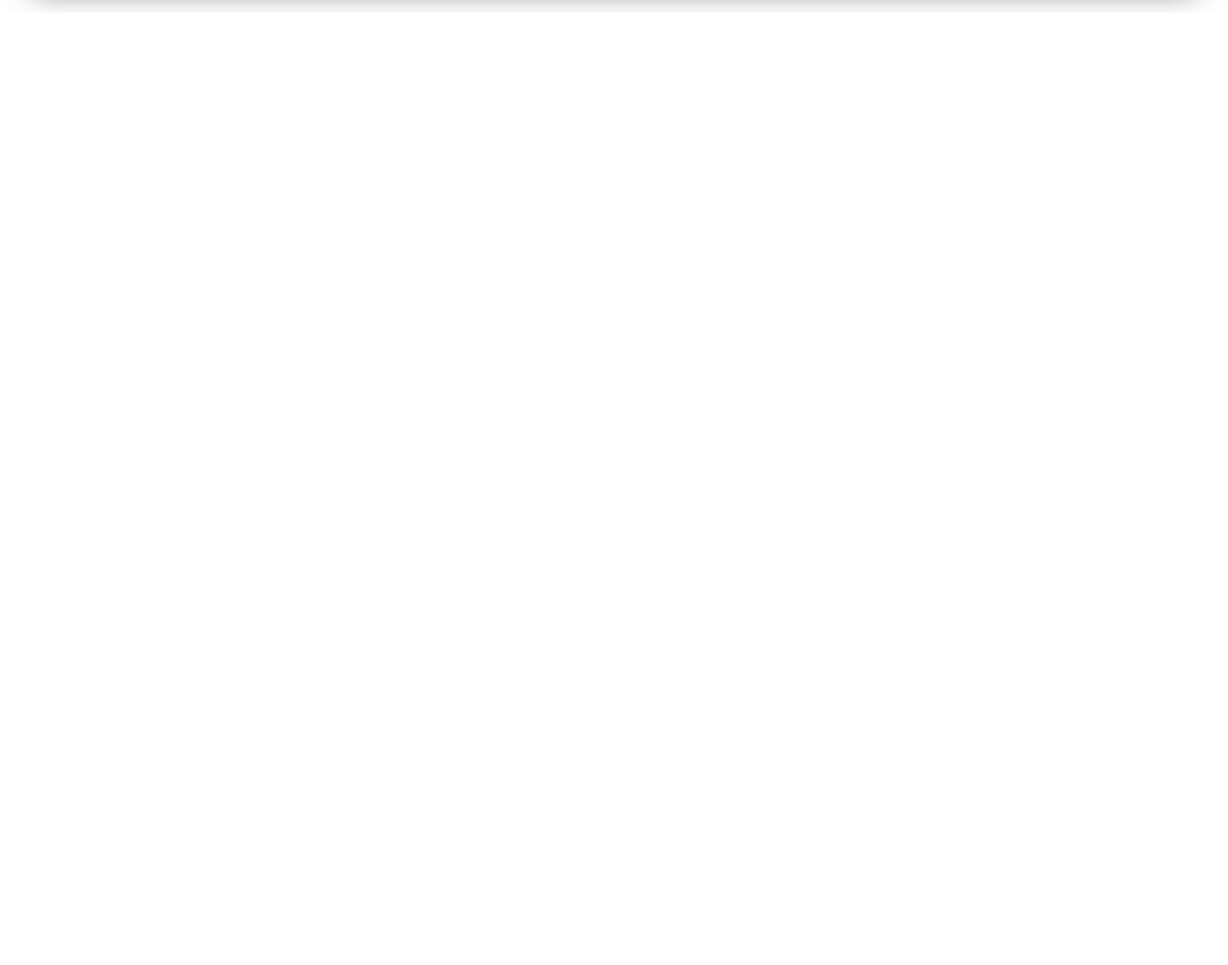
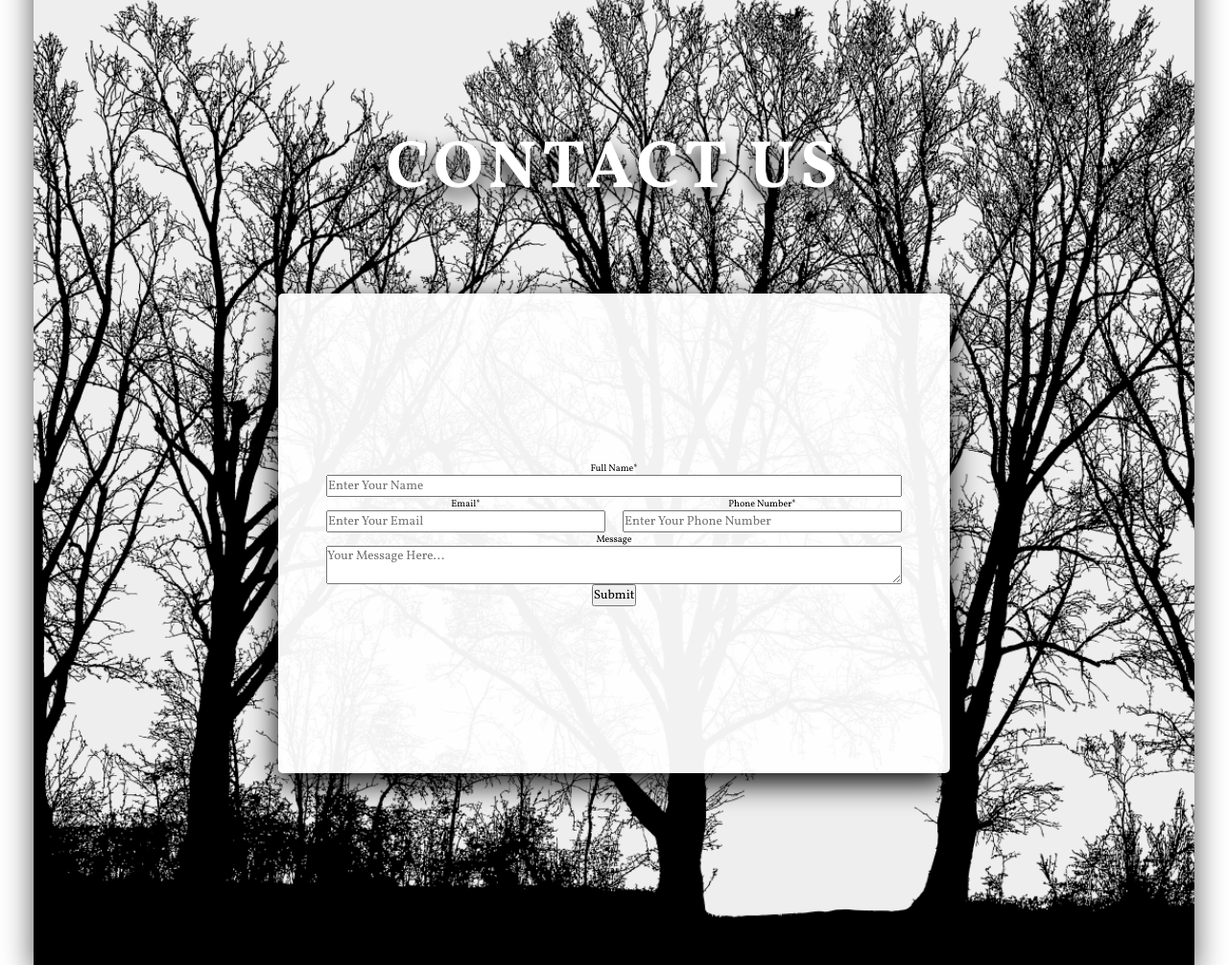
Before and after one commit to steeve83/Portfolio, a plain HTML site: page index.html in a window 1280 px wide. Shown: the part 2360-3366 px from the top of the page at 96% size. Before the commit the page ends 2373 px from the top, so only its background shows below. Drawn offline with Linux system fonts and the light colour scheme.

Commit message:
contact us

```diff
--- a/index.html
+++ b/index.html
@@ -142,6 +142,33 @@
             </div>
           </section>
           <!-- End of Stories -->
+          <!-- Contact -->
+          <section class="contact">
+            <h1 class="contact-heading">Contact Us</h1>
+            <form action="" class="contact-form center">
+              <div class="input-group">
+                <Label>Full Name*</Label>
+                <input type="text" class="contact-input" placeholder="Enter Your Name"/>
+              </div>
+              <div class="input-groups">
+                <div class="input-group">
+                  <Label>Email*</Label>
+                  <input type="email" class="contact-input" placeholder="Enter Your Email"/>
+                </div>
+                <div class="input-group">
+                  <Label>Phone Number*</Label>
+                  <input type="text" class="contact-input" placeholder="Enter Your Phone Number"/>
+                </div>
+              </div>
+              <div class="input-group">
+                <label for="">Message</label>
+                <textarea class="form-textarea" placeholder="Your Message Here..."></textarea>
+              </div>
+                <input type="submit" value="Submit" class="form-button"/>
+
+            </form>
+          </section>
+          <!-- End of Contact -->
     </div>
     <script src="script.js"></script>
   </body>
--- a/style.css
+++ b/style.css
@@ -355,3 +355,43 @@ animation: drop-letters 5s 0.7s infinite;
     }
 
     /* End of Stories */
+    /* Contact  */
+    .contact{
+        padding: 15rem 0 20rem 0;
+        text-align: center;
+        background: url(images/contact-us-bg.png)center no-repeat;
+        background-size: cover;
+    }
+    .contact-heading{
+        font-size: 7rem;
+        font-weight: 700;
+        text-transform: uppercase;
+        letter-spacing: .5rem;
+        color: var(--white-color);
+        text-shadow: 0 1rem 2rem #000;
+        margin-bottom: 8rem;
+    }
+    .contact-form{
+        width: 70rem;
+        height: 50rem;
+        background-color: rgba(255,255,255,0.95);
+        margin: auto;
+        flex-direction: column;
+        border-radius: 0.5rem;
+        box-shadow: 0 1rem 3rem #000;
+        padding: 5rem;
+    }
+    .input-group{
+        width: 100%;
+        display: flex;
+        flex-direction: column;
+    }
+    .input-groups{
+        width: 100%;
+        display: flex;
+        justify-content: space-between;
+    }
+    .input-groups .input-group{
+        width: 48.5%;
+    }
+    /* End of Cont-act */
```
